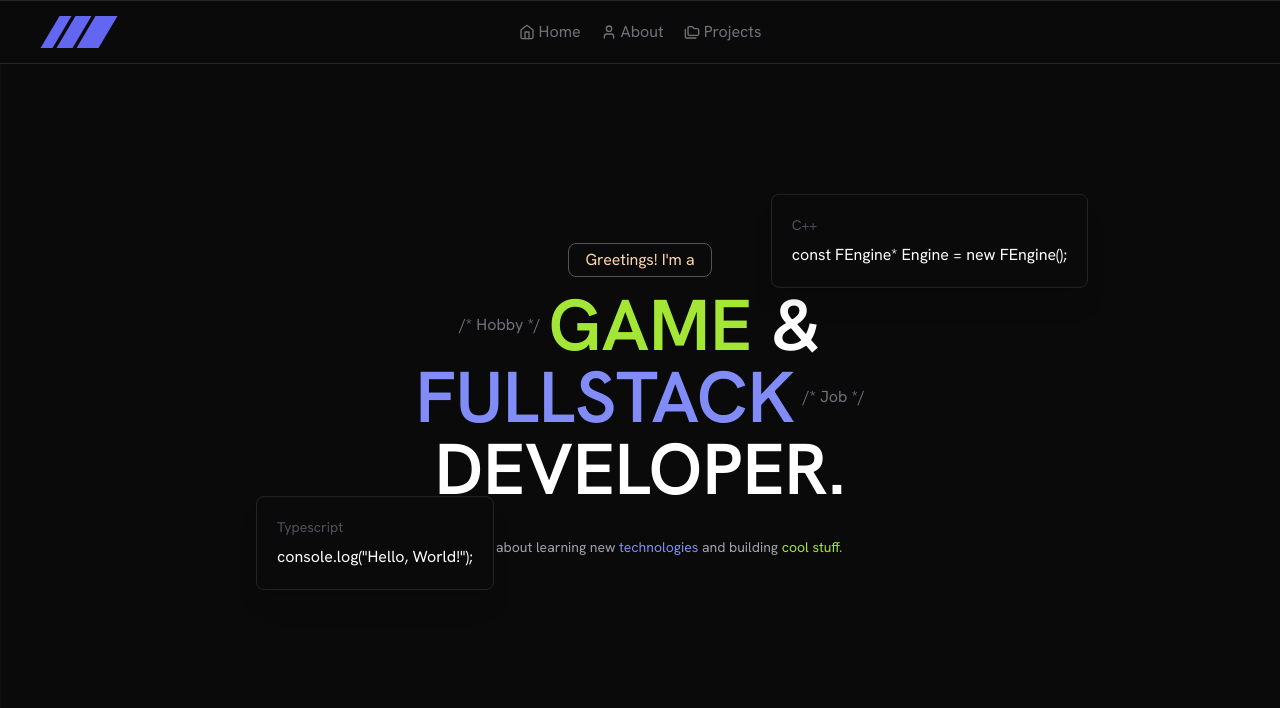
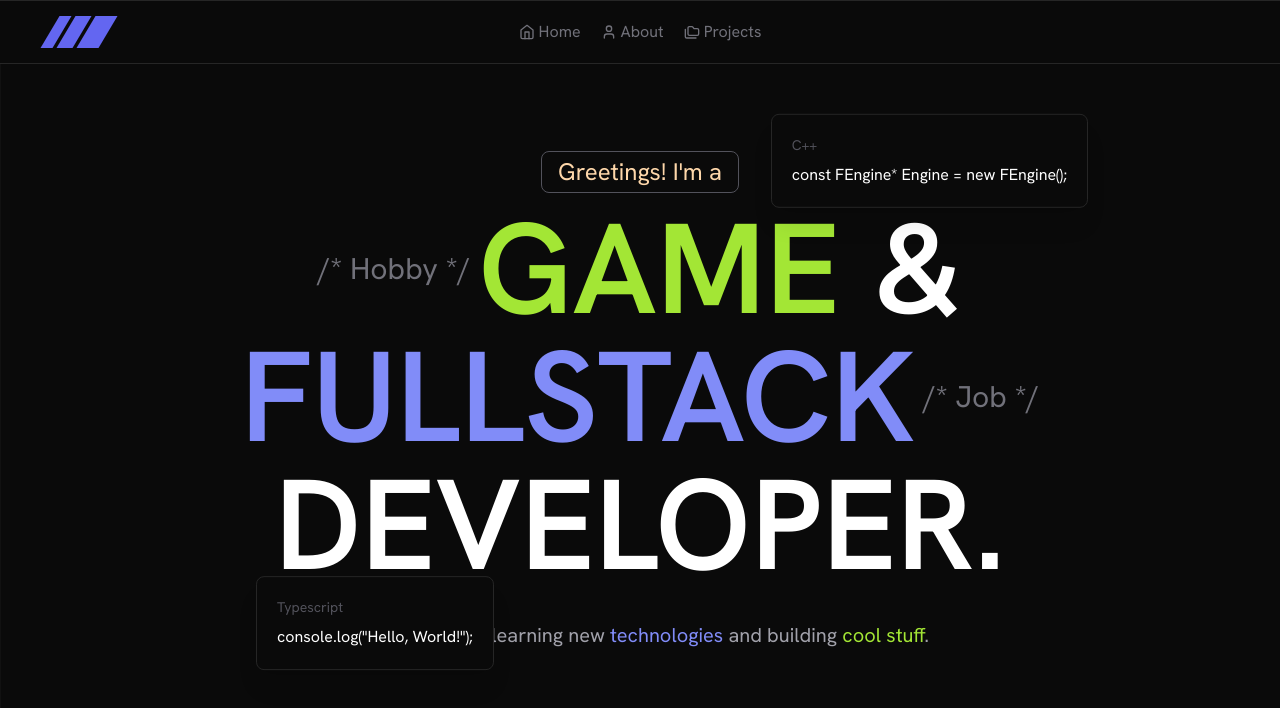
Before and after one commit to Drischdaan/drischdaan.dev, a Next.js app: page / in a window 1280 px wide. Shown: the top 708 px of the page. Built offline with nearby package versions, Linux system fonts and the light colour scheme.

Commit message:
feat: adjusting font size on big displays

```diff
--- a/src/components/sections/Hero.tsx
+++ b/src/components/sections/Hero.tsx
@@ -5,26 +5,30 @@ export function HeroSection() {
     <section id='hero' className='relative flex h-dvh flex-col px-10'>
       <div className='relative flex flex-1 flex-col items-center justify-center'>
         <div className='mb-2 flex flex-row items-center justify-center gap-2 rounded-lg border border-zinc-600 bg-neutral-950 px-3 py-1 text-orange-200 xl:mb-3 xl:px-4'>
-          <h2 className='text-sm xl:text-base'>{`Greetings! I'm a`}</h2>
+          <h2 className='text-sm lg:text-lg xl:text-2xl'>{`Greetings! I'm a`}</h2>
         </div>
         <div className='flex flex-row items-center justify-center gap-2'>
-          <h1 className='text-zinc-500'>{'/* Hobby */'}</h1>
-          <h1 className='relative text-5xl font-semibold uppercase md:text-6xl xl:text-7xl'>
+          <h1 className='text-base text-zinc-500 lg:text-xl xl:text-3xl'>
+            {'/* Hobby */'}
+          </h1>
+          <h1 className='relative text-5xl font-semibold uppercase md:text-6xl lg:text-8xl xl:text-9xl'>
             <span className='text-lime-400'>Game</span>
             <span className='text-white'> &</span>
           </h1>
         </div>
         <div className='flex flex-row items-center justify-center gap-2'>
-          <h1 className='relative text-5xl font-semibold uppercase md:text-6xl xl:text-7xl'>
+          <h1 className='relative text-5xl font-semibold uppercase md:text-6xl lg:text-8xl xl:text-9xl'>
             <span className='text-indigo-400'>Fullstack</span>
           </h1>
-          <h1 className='text-zinc-500'>{'/* Job */'}</h1>
+          <h1 className='text-base text-zinc-500 lg:text-xl xl:text-3xl'>
+            {'/* Job */'}
+          </h1>
         </div>
-        <h1 className='relative text-5xl font-semibold uppercase text-white md:text-6xl xl:text-7xl'>
+        <h1 className='relative text-5xl font-semibold uppercase text-white md:text-6xl lg:text-8xl xl:text-9xl'>
           Developer.
         </h1>
         <div className='mt-5 xl:mt-8'>
-          <h2 className='text-center text-sm text-zinc-400'>
+          <h2 className='text-center text-sm text-zinc-400 lg:text-base xl:text-xl'>
             <span>
               Pationed about learning new{' '}
               <span className='text-indigo-400'>technologies</span> and building{' '}
@@ -33,14 +37,14 @@ export function HeroSection() {
           </h2>
         </div>
       </div>
-      <div className='absolute right-[8%] top-[15%] hidden items-center justify-center xl:right-[15%] xl:top-1/4 xl:flex'>
+      <div className='absolute right-[8%] top-[15%] hidden items-center justify-center xl:right-[15%] xl:top-[15%] xl:flex'>
         <CodeCard
           language='C++'
           code='const FEngine* Engine = new FEngine();'
           rotate='left'
         />
       </div>
-      <div className='absolute bottom-[15%] left-[10%] hidden items-center justify-center xl:bottom-1/4 xl:left-[20%] xl:flex'>
+      <div className='absolute bottom-[15%] left-[10%] hidden items-center justify-center xl:bottom-[15%] xl:left-[20%] xl:flex'>
         <CodeCard
           language='Typescript'
           code='console.log("Hello, World!");'
```
